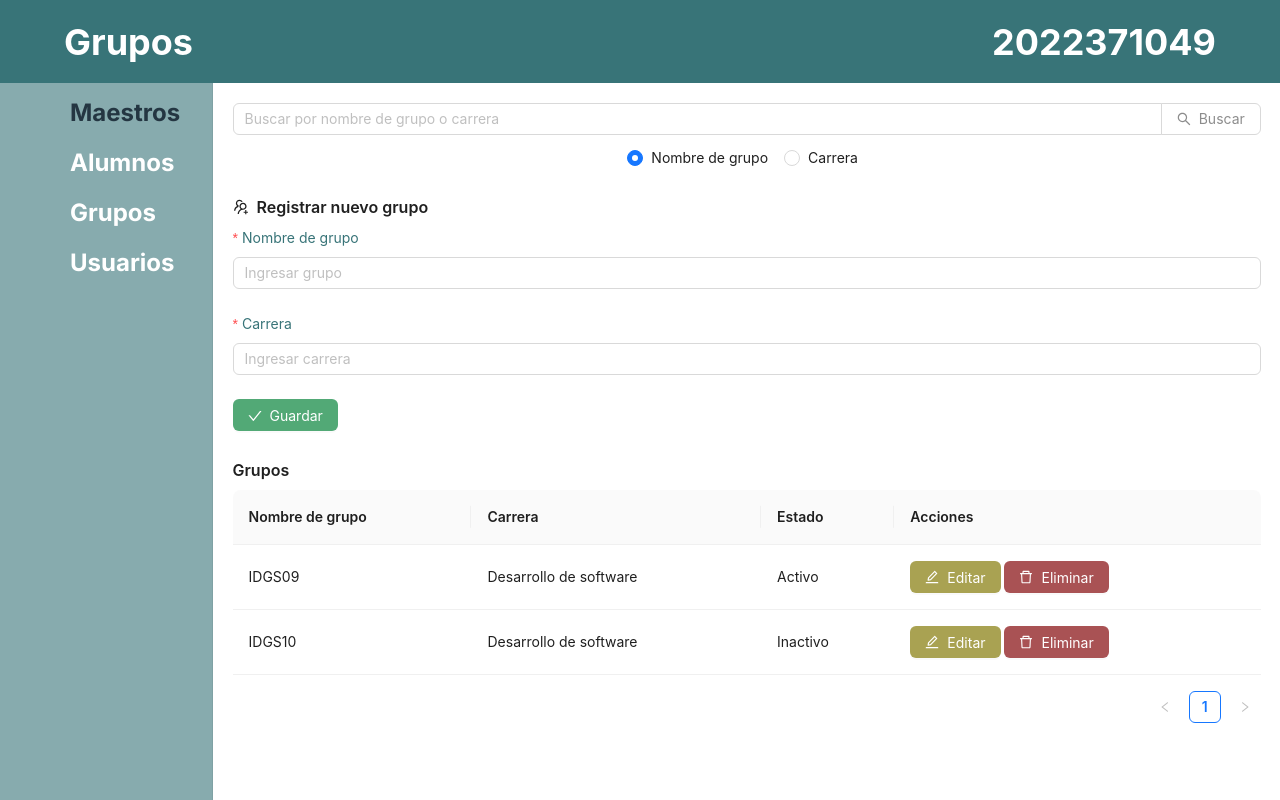
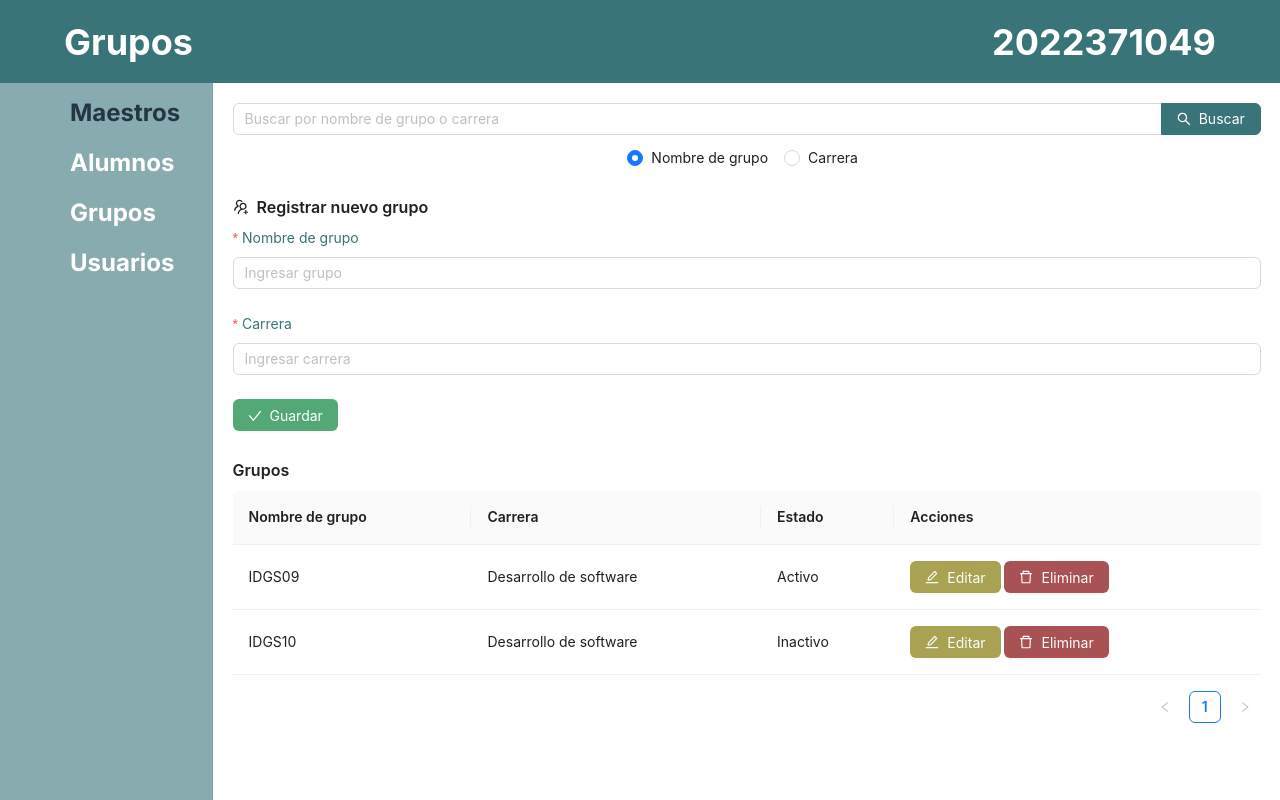
Before and after one commit to AlejandroIGA/SistemaTutnos, a React (Vite) app in the folder frontEnd/: page /grupos in a window 1280 px wide. Built offline with nearby package versions, Linux system fonts and the light colour scheme; some icons are missing.

Commit message:
Modificaciones en el modulo de grupos

```diff
--- a/frontEnd/src/pages/Grupos/Grupos.jsx
+++ b/frontEnd/src/pages/Grupos/Grupos.jsx
@@ -46,7 +46,16 @@ const Grupos = () => {
             <div>
                 <Input.Search
                     placeholder="Buscar por nombre de grupo o carrera"
-                    enterButton={<Button className="boton-buscar" icon={<SearchOutlined />}>Buscar</Button>}
+                    enterButton={
+                        <Button
+                            className="boton-buscar"
+                            icon={<SearchOutlined />}
+                            type="primary"
+                            style={{ backgroundColor: '#387478', borderColor: '#387478' }}
+                        >
+                            Buscar
+                        </Button>
+                    }
                     value={busqueda}
                     onChange={(e) => setBusqueda(e.target.value)}
                     style={{ marginBottom: 12 }}
```
